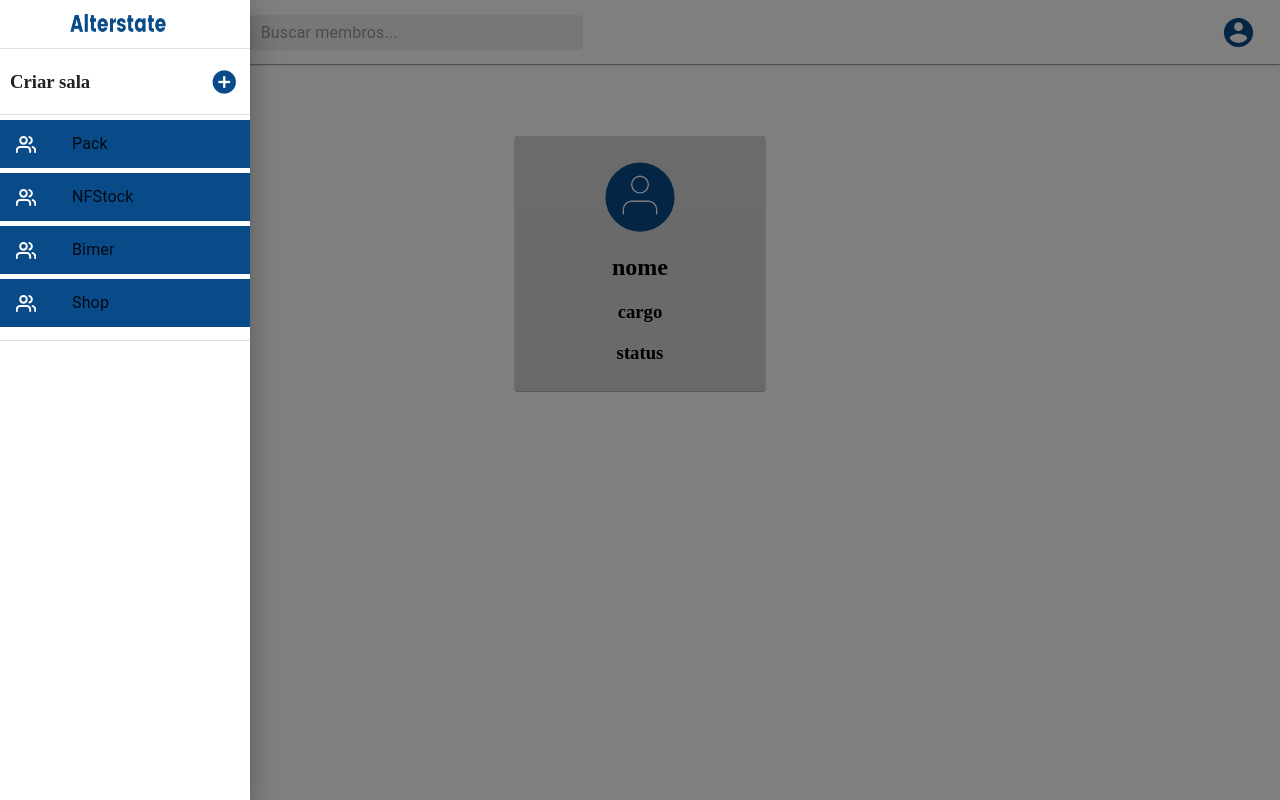
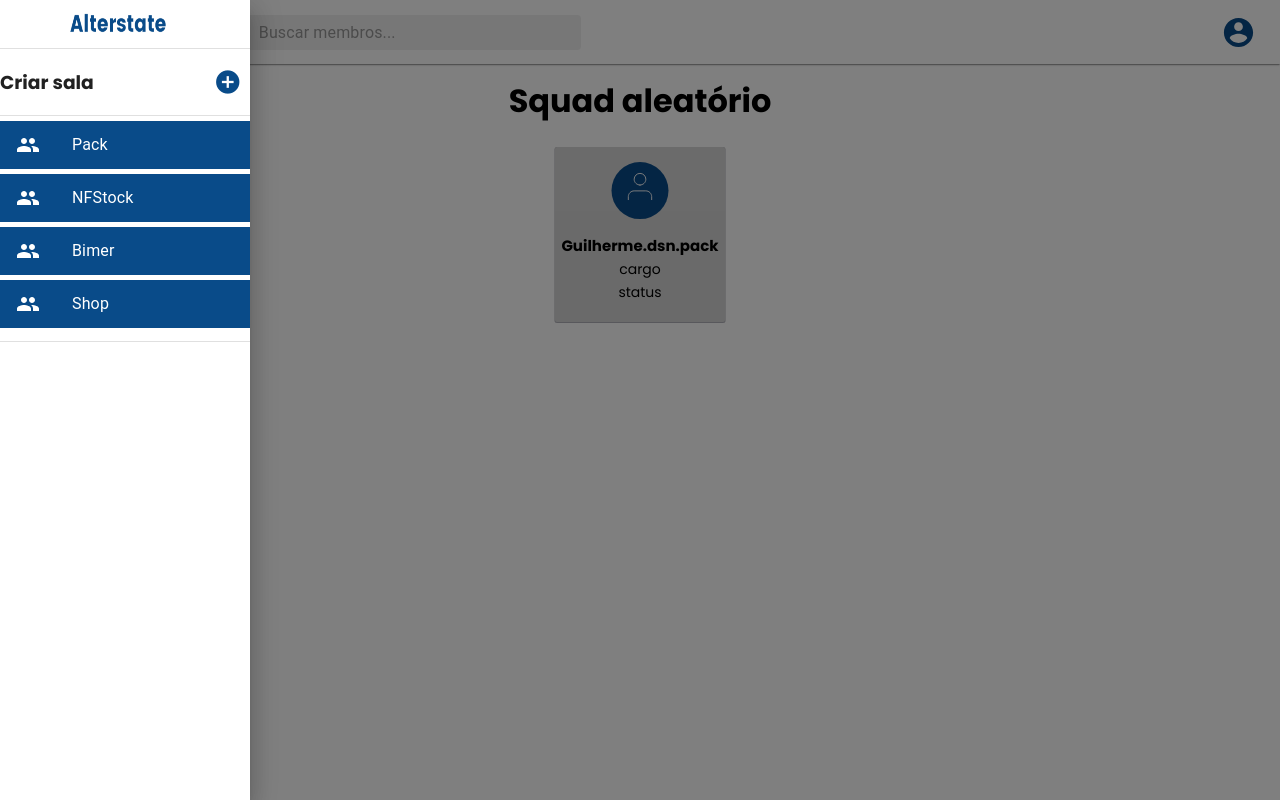
Before and after one commit to lucascs20182/alterstatus, a React (Vite) app: page /home in a window 1280 px wide. Both pictures are taken after a click on the button 36 px from the left and 32 px from the top of the page. Built offline with nearby package versions, Linux system fonts and the light colour scheme.

Commit message:
Home em progresso

```diff
--- a/package.json
+++ b/package.json
@@ -14,6 +14,7 @@
     "hamburger-react": "^2.4.1",
     "react": "^17.0.0",
     "react-dom": "^17.0.0",
+    "react-hover-image": "^2.0.1",
     "react-router-dom": "^5.2.0",
     "styled-components": "^5.3.0"
   },
--- a/src/components/Appbar/Appbar.jsx
+++ b/src/components/Appbar/Appbar.jsx
@@ -1,7 +1,7 @@
 import React from 'react';
 import alterstateLogo from '../../assets/alterstate_logo.png'
-import equipe from '../../assets/equipe.svg'
 
+import GroupIcon from '@material-ui/icons/Group';
 import { alpha, makeStyles } from '@material-ui/core/styles';
 import AppBar from '@material-ui/core/AppBar';
 import Toolbar from '@material-ui/core/Toolbar';
@@ -97,7 +97,7 @@ export default function PrimarySearchAppBar() {
                 <MenuIcon />
               </IconButton>
               <Typography className={classes.title}>
-                AlterState
+                Alterstate
               </Typography>
               <div className={classes.search}>
                 <div className={classes.searchIcon}>
@@ -152,8 +152,8 @@ export default function PrimarySearchAppBar() {
 
               <Divider />
               {['Pack', 'NFStock', 'Bimer', 'Shop'].map((text, index) => (
-                <ListItem button key={text} className={classes.equipes}>
-                  <ListItemIcon >{index % 2 === 0 ? <img src={equipe} /> : <img src={equipe} />}</ListItemIcon>
+                <ListItem button key={text} className={classes.equipes} >
+                  <ListItemIcon className={classes.iconSquad}><GroupIcon/></ListItemIcon>
                   <ListItemText primary={text} />
                 </ListItem>
               ))}
@@ -253,7 +253,17 @@ const useStyles = makeStyles((theme) => ({
   equipes: {
     marginBottom: 5,
     marginTop: 5,
-    backgroundColor: "#094B89"
+    backgroundColor: "#094B89",
+    color: "#FFF",
+    backgroundColor: alpha('#094B89', 1),
+    '&:hover': {
+      backgroundColor: alpha('#094B89', 0.90),
+      color: alpha('#FFF', 1)
+    },
+  },
+
+  iconSquad: {
+    color: '#FFF',
   },
 
   logoutContainer: {
@@ -278,7 +288,6 @@ const useStyles = makeStyles((theme) => ({
     alignItems: "center",
     flex: 1,
     display: "flex",
-    marginLeft: 10,
   },
 
   input: {
--- a/src/components/Card/Card.jsx
+++ b/src/components/Card/Card.jsx
@@ -1,23 +1,90 @@
 import React from 'react'
-import { Membros } from './StylesCard.jsx'
 import user from '../../assets/user.svg'
+import fonts from '../../fonts/Fonts.css'
+
+import { makeStyles } from '@material-ui/core/styles';
+
+const useStyles = makeStyles((theme) => ({
+
+  root: {
+    flexDirection: "row",
+    flexWrap: "wrap",
+    justifyContent: "center",
+    alignItems: "center",
+    textAlign: "center",
+    margin: "auto",
+    backgroundColor: "#D6D6D6",
+    width: "170px",
+    height: "170px",
+    paddingTop: "0.2px",
+    paddingLeft: "0px",
+    paddingRight: "0px",
+    paddingBottom: "5px",
+    borderRadius: "2px",
+    boxShadow: "0px 0.5px 0.5px 0.5px rgba(00, 00, 25, 0.3)",
+  },
+
+  info: {
+    display: "block",
+    maxWidth: "200px",
+    height: "200px",
+  },
+
+  avatar: {
+    alignItems: "center",
+    justifyContent: "center",
+    backgroundColor: "#094B89",
+    clipPath: "circle()",
+    padding: "7px",
+    margin: 15,
+  },
+
+  user: {
+    width: "40px",
+    height: "35px",
+  },
+
+  nome: {
+    textAlign: "center",
+    marginBottom: 2,
+    marginTop: 2,
+    wordBreak: "break-word",
+    fontSize: 15,
+  },
+
+  cargo: {
+    textAlign: "center",
+    marginBottom: 2,
+    marginTop: 2,
+    wordBreak: "break-word",
+    fontSize: 14,
+  },
+
+  status: {
+    textAlign: "center",
+    marginBottom: 2,
+    marginTop: 2,
+    wordBreak: "break-word",
+    fontSize: 14,
+  },
+
+}))
 
 
 export default function CardMembros(props) {
+  const classes = useStyles();
 
   // const {id, nome, cargo, status} = props.cards;
 
   return (
-    <div className="cards">
-      <h1 className="title">Squad aleatório</h1>
-      <Membros >
-        <div className="info">
-          <h3 className="avatar"><img className="user" src={user}/></h3>
-          <h2 className="nome">nome</h2>
-          <h3 className="cargo">cargo</h3>
-          <h3 className="status">status</h3>
-        </div>
-      </Membros>
+    <div>
+      <h1 style={{ textAlign: 'center', }}>Squad aleatório</h1>
+      <div className={classes.root}>
+        <h3 className={classes.avatar}><img className={classes.user} src={user} /></h3>
+        <h3 className={classes.nome}>Guilherme.dsn.pack</h3>
+        <p className={classes.cargo}>cargo</p>
+        <p className={classes.status}>status</p>
+      </div>
     </div>
   );
 }
--- a/src/components/Card/StylesCard.jsx
+++ /dev/null
@@ -1,69 +0,0 @@
-import styled from 'styled-components';
-
-export const Membros = styled.div`
-
-    display: flex;
-    flex-direction: row;
-    flex-wrap: wrap;
-    justify-content: center;
-    align-items: center;
-    margin: auto;
-    background-color: #D6D6D6;
-    margin-top: 2px;
-    width: 250px;
-    height: 250px;
-    margin-bottom: 40px;
-    margin-top: 0.3rem;
-    padding-top: 0.2px;
-    padding-left: 0px;
-    padding-right: 0px;
-    padding-bottom: 5px;
-    border-radius: 3px;
-    align-items: center;
-    justify-content: center;
-    display: flex;
-    box-shadow: 0px 0.5px 0.5px 0.5px rgba(00, 00, 25, 0.3);
-
-    h1{
-      display: flex;
-      flex-direction: row;
-      flex-wrap: wrap;
-      justify-content: center;
-      align-items: center;
-      margin: auto;
-    }
-
-    .info{
-    display: block;
-    text-align: center;
-    max-width:260px;
-    height: 260px;
-
-      .avatar{
-      margin-top: 1.5rem;
-      align-items: center;
-      justify-content: center;
-      background-color: #094B89;
-      clip-path: circle();
-      padding: 0.6rem;
-
-      }
-
-      .user{
-        width: 50px;
-        height: 30px,
-      }
-
-      .nome{
-        text-align: center;
-      }
-
-      .cargo{
-        text-align: center;
-      }
-
-      .status{
-        text-align: center;
-      }
-    }
-`;
```
Also changed, not shown: src/components/Appbar/StylesAppbar.jsx (deleted, +0 -133 lines), src/assets/equipesVersion2.svg (added), src/components/Drawer/Drawer.jsx (added), src/service/Api.js (added), 1 other file (tests, documents, lock files or other folders).
